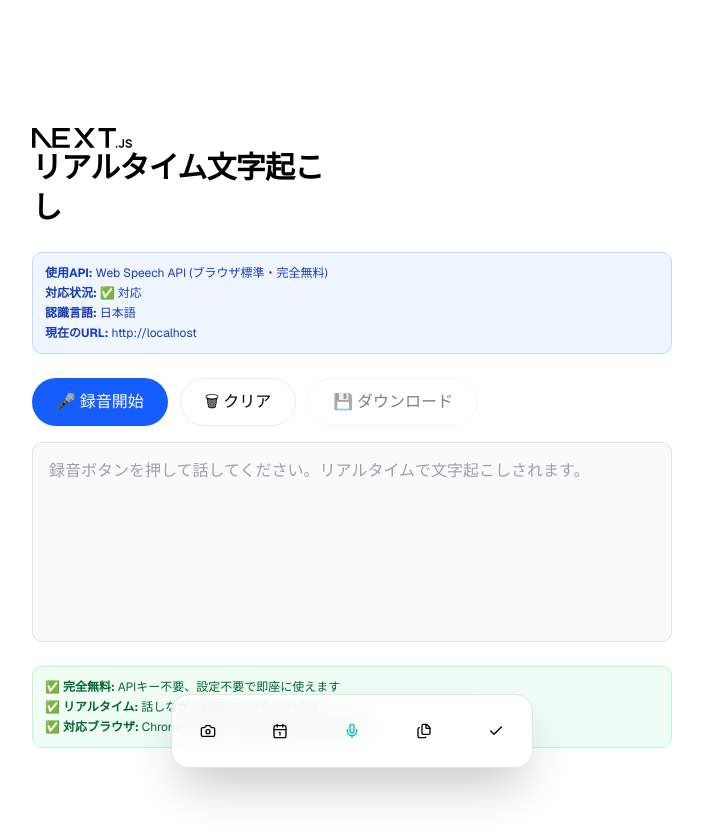
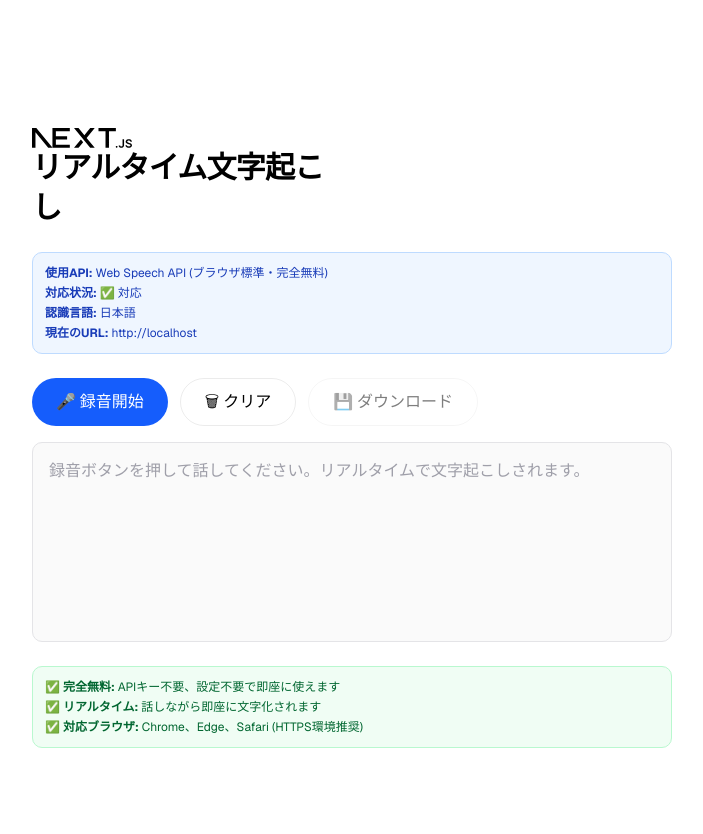
Before and after one commit to zxswv/hakason, a Next.js app: page / in a window 1280 px wide. Shown: the top 834 px of the page, without its empty margins (288-991 px from the left). Built offline with nearby package versions, Linux system fonts and the light colour scheme.

Commit message:
ディレクターの移動

```diff
--- a/src/app/page.tsx
+++ b/src/app/page.tsx
@@ -1,7 +1,7 @@
 "use client";
 
 import { useState } from "react";
-import FloatingActions from "@/app/under botton/page";
+import FloatingActions from "@/components/under botton/page";
 import Calendar from "@/components/Calendar";
 import VoiceRecorder from "@/components/voice";
 import { CalendarEvent } from "@/lib/types";
@@ -14,7 +14,6 @@
         <Calendar /> */}
         <VoiceRecorder />
       </main>
-      <FloatingActions onAddEvent={(event) => setPendingEvent(event)} />
     </div>
   );
 }
```
Also changed, not shown: src/components/under botton/page.tsx (renamed from src/app/under botton/page.tsx).
